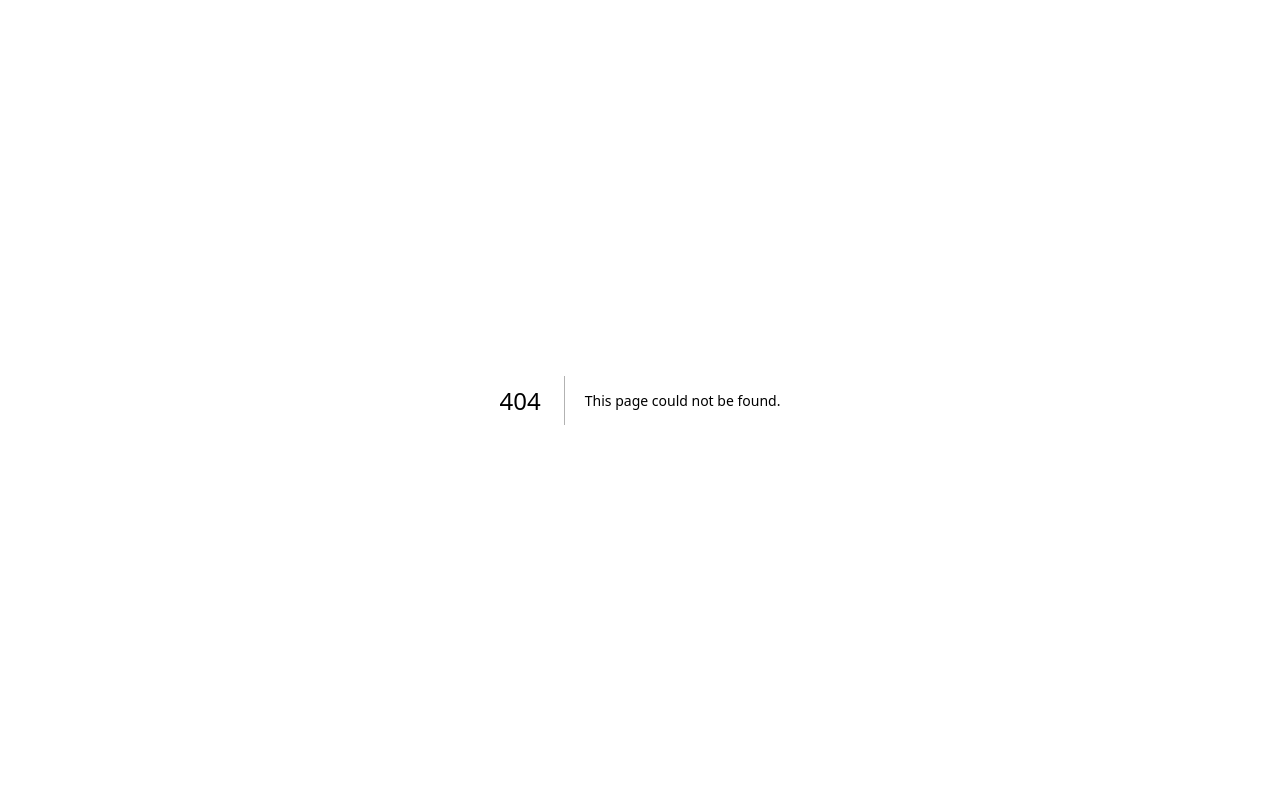
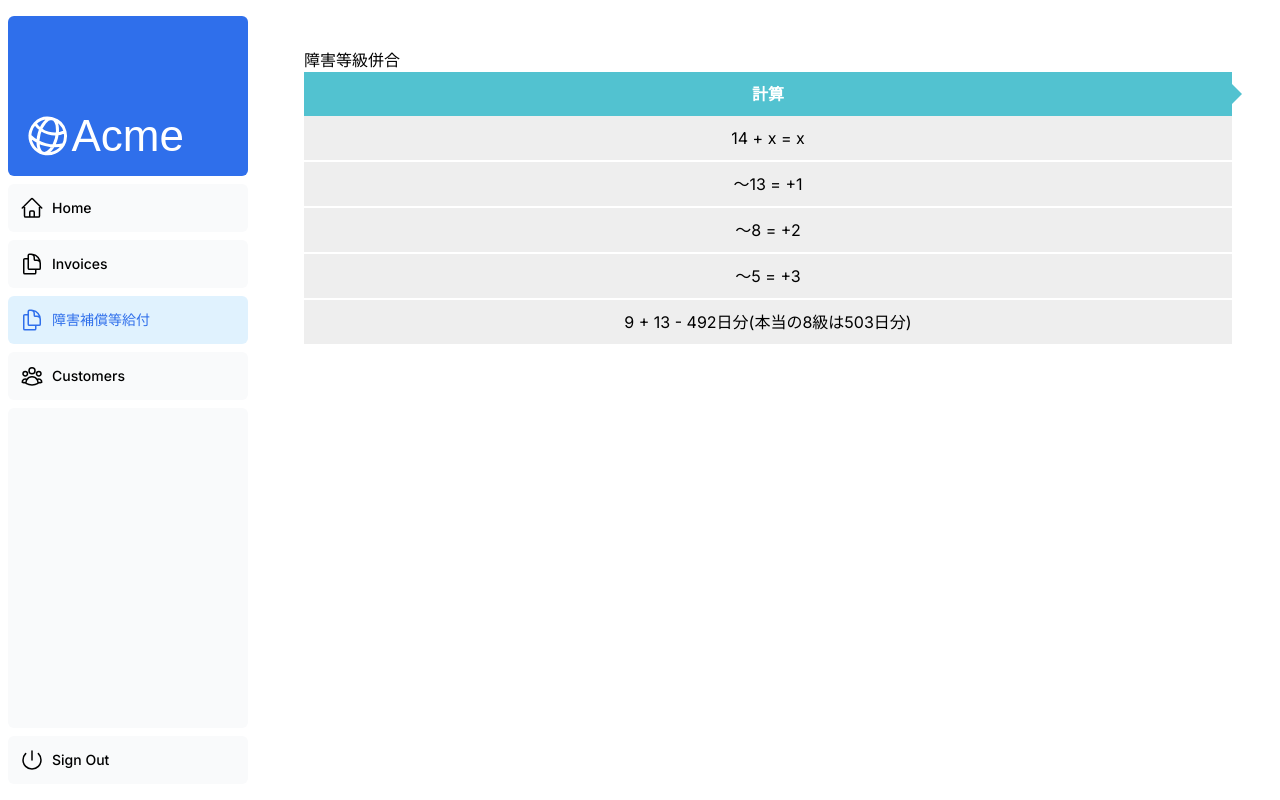
Before and after one commit to RyomaFrePra/starter-example, a Next.js app: page /dashboard/disconbenefits in a window 1280 px wide. Before the commit this address had no page. Built offline with nearby package versions, Linux system fonts and the light colour scheme; a web font is replaced by a local one.

Commit message:
add_addcalculate

```diff
--- /dev/null
+++ b/app/dashboard/disconbenefits/add_calculate.tsx
@@ -0,0 +1,21 @@
+const AddCalculate = () => {
+  return (
+    <main>
+      <h1>障害等級併合</h1>
+      <table className="styled-table">
+        <thead>
+          <tr><th>計算</th></tr>
+        </thead>
+        <tbody>
+          <tr><td>14 + x = x</td></tr>
+          <tr><td>～13 = +1</td></tr>
+          <tr><td>～8 = +2</td></tr>
+          <tr><td>～5 = +3</td></tr>
+          <tr><td>9 + 13 - 492日分(本当の8級は503日分)</td></tr>
+        </tbody>
+      </table>
+    </main>
+  );
+};
+
+export default AddCalculate;
--- /dev/null
+++ b/app/dashboard/disconbenefits/page.tsx
@@ -0,0 +1,9 @@
+import AddCalculate from './add_calculate';
+
+export default function Page() {
+    return (
+        <div>
+            <AddCalculate /> {/* AddCalculateコンポーネントを表示 */}
+        </div>
+    );
+  }
--- a/app/ui/dashboard/nav-links.tsx
+++ b/app/ui/dashboard/nav-links.tsx
@@ -16,6 +16,11 @@ const links = [
   {
     name: 'Invoices',
     href: '/dashboard/invoices',
+    icon: DocumentDuplicateIcon,
+  },
+  {
+    name: '障害補償等給付',
+    href: '/dashboard/disconbenefits',
     icon: DocumentDuplicateIcon,
   },
   { name: 'Customers', href: '/dashboard/customers', icon: UserGroupIcon },
--- a/app/ui/global.css
+++ b/app/ui/global.css
@@ -16,3 +16,47 @@ input[type='number']::-webkit-outer-spin-button {
   -webkit-appearance: none;
   margin: 0;
 }
+
+table {
+  width: 100%;
+  border-collapse: collapse;
+}
+
+table tr {
+  border-bottom: solid 2px white;
+}
+
+table tr:last-child {
+  border-bottom: none;
+}
+
+table th {
+  position: relative;
+  text-align: left;
+  width: 30%;
+  background-color: #52c2d0;
+  color: white;
+  text-align: center;
+  padding: 10px 0;
+}
+
+table th:after {
+  display: block;
+  content: "";
+  width: 0px;
+  height: 0px;
+  position: absolute;
+  top: calc(50% - 10px);
+  right: -10px;
+  border-left: 10px solid #52c2d0;
+  border-top: 10px solid transparent;
+  border-bottom: 10px solid transparent;
+}
+
+table td {
+  text-align: left;
+  width: 70%;
+  text-align: center;
+  background-color: #eee;
+  padding: 10px 0;
+}
```
